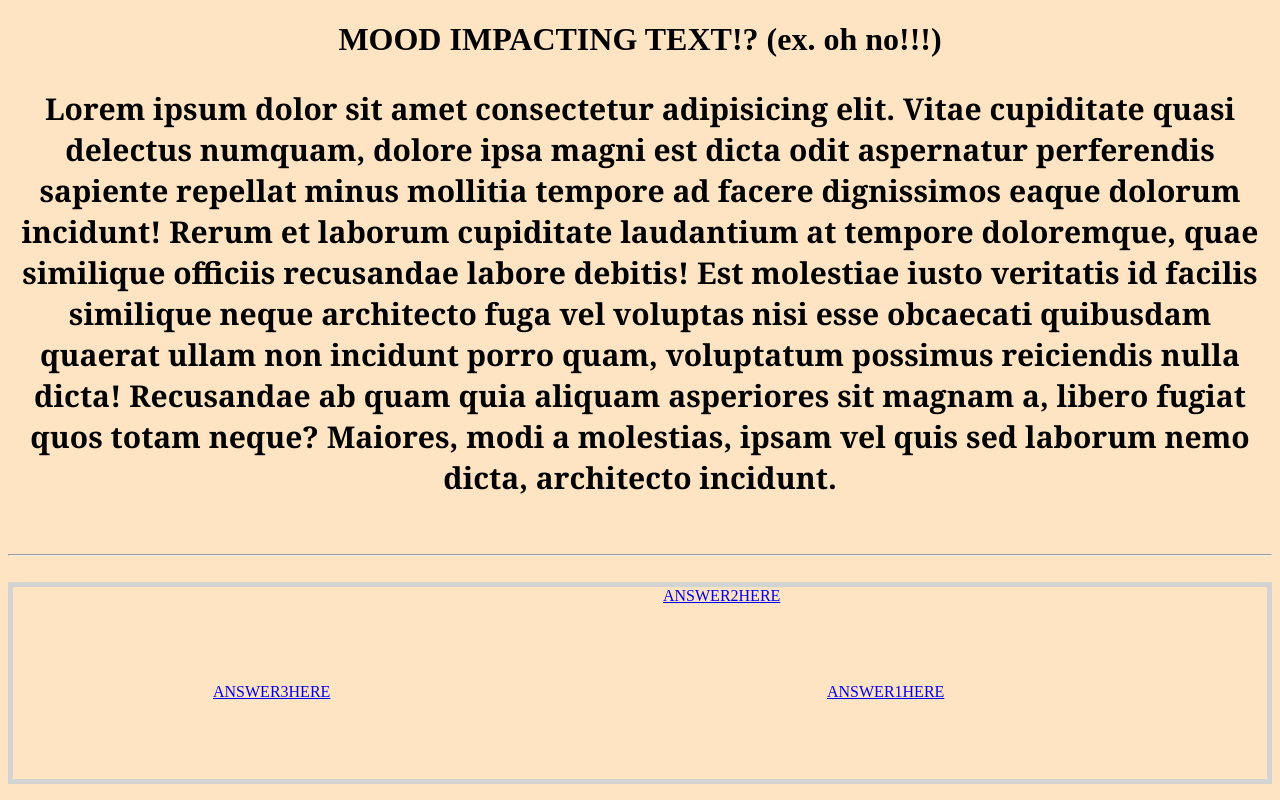
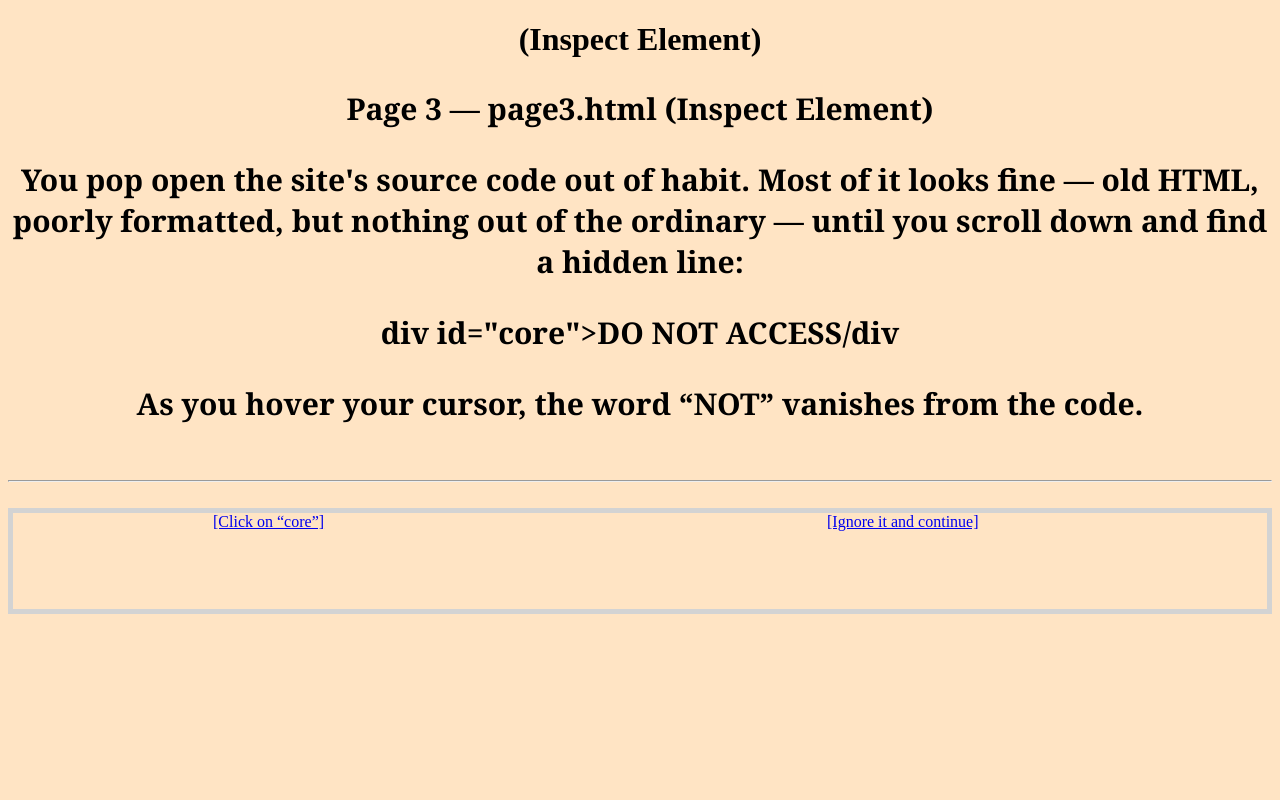
Before and after one commit to Lu3kyy/Group-CYOA, a plain HTML site: page pages/option3.html in a window 1280 px wide. Drawn offline with Linux system fonts and the light colour scheme.

Commit message:
skeletonV6

```diff
--- a/pages/option3.html
+++ b/pages/option3.html
@@ -11,12 +11,19 @@
 
 
     <!--UPDATE THE OVERALL OUTCOME EX "OH NO...., do you see it...., hope isnt lost..., FOR BIG FILLER TEXT TO GIVE THE SCENE A MOOD"-->
-  <h1 class="moveCenter">MOOD IMPACTING TEXT!? (ex. oh no!!!)</h1>
+  <h1 class="moveCenter">(Inspect Element)</h1>
 
 
 <!--STORY PROMPT HERE!!!-->
-<h3>Lorem ipsum dolor sit amet consectetur adipisicing elit. Vitae cupiditate quasi delectus numquam, dolore ipsa magni est dicta odit aspernatur perferendis sapiente repellat minus mollitia tempore ad facere dignissimos eaque dolorum incidunt! Rerum et laborum cupiditate laudantium at tempore doloremque, quae similique officiis recusandae labore debitis! Est molestiae iusto veritatis id facilis similique neque architecto fuga vel voluptas nisi esse obcaecati quibusdam quaerat ullam non incidunt porro quam, voluptatum possimus reiciendis nulla dicta! Recusandae ab quam quia aliquam asperiores sit magnam a, libero fugiat quos totam neque? Maiores, modi a molestias, ipsam vel quis sed laborum nemo dicta, architecto incidunt.</h3>
+<h3>Page 3 — page3.html (Inspect Element)</h3>
 
+<h3>You pop open the site's source code out of habit.
+Most of it looks fine — old HTML, poorly formatted, but nothing out of the ordinary — until you scroll down and find a hidden line:</h3>
+
+<h3>div id="core">DO NOT ACCESS/div</h3>
+
+
+<h3>As you hover your cursor, the word “NOT” vanishes from the code.</h3>
 <br>
 <hr>
 <br>
@@ -24,9 +31,9 @@
 
 <!--answer boxes-->
 <div class="answersBox">
-<div class="answerBox Answer1"><a href="./pages/option1.html">ANSWER1HERE</a></div>
-<div class="answerBox Answer2"><a href="./pages/option2.html">ANSWER2HERE</a></div>
-<div class="answerBox Answer3"><a href="./pages/option3.html">ANSWER3HERE</a></div>
+<div class="answerBox Answer1"><a href="./option1.html">[Ignore it and continue]</a></div>
+
+<div class="answerBox Answer3"><a href="./option6.html">[Click on “core”]</a></div>
 
 </div>
 
```
Also changed, not shown: index.html (+1 -1 lines), pages/option1.html (+2 -2 lines), pages/option2.html (+10 -6 lines), pages/option6.html (added, +44 -0 lines).
